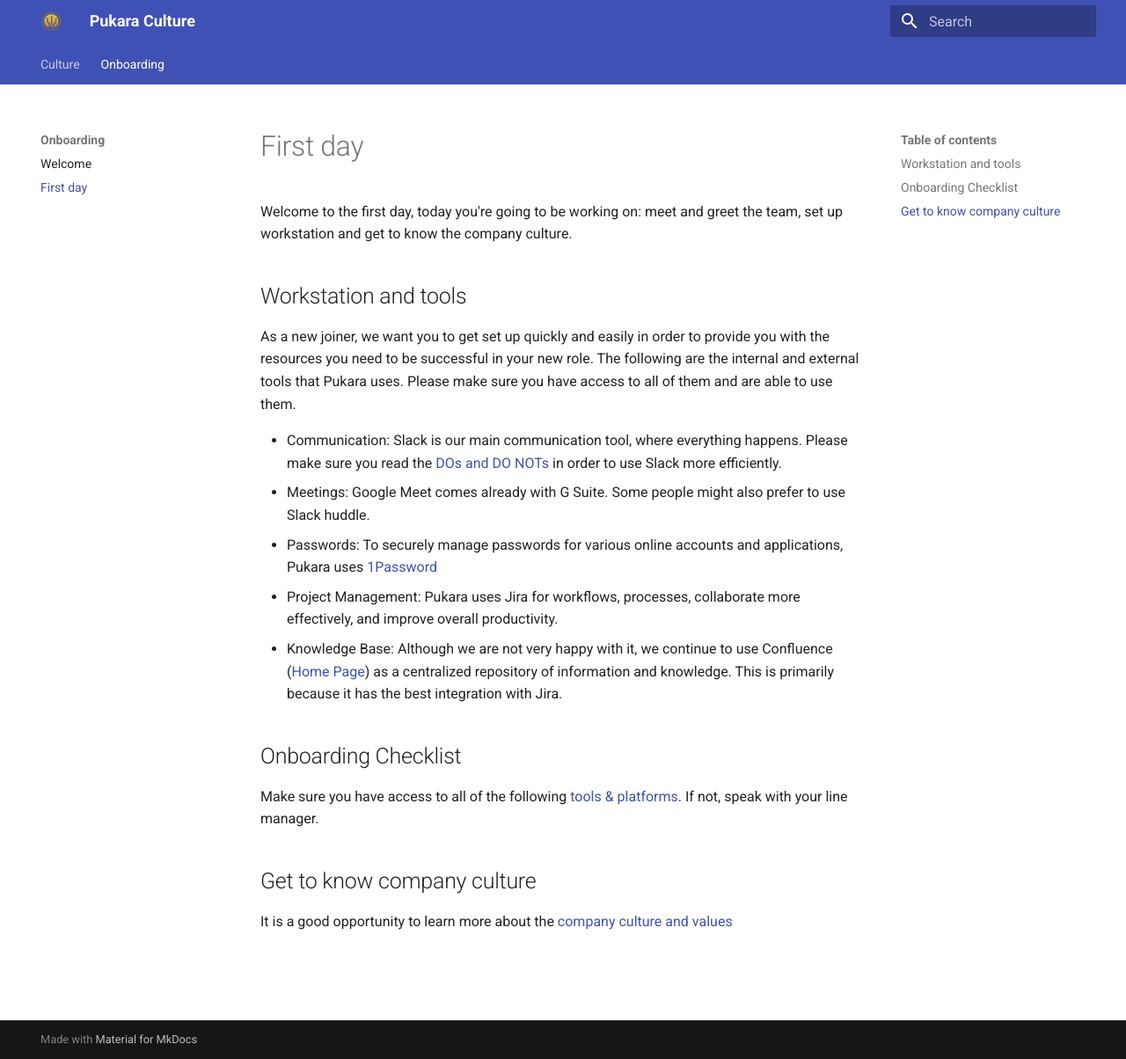
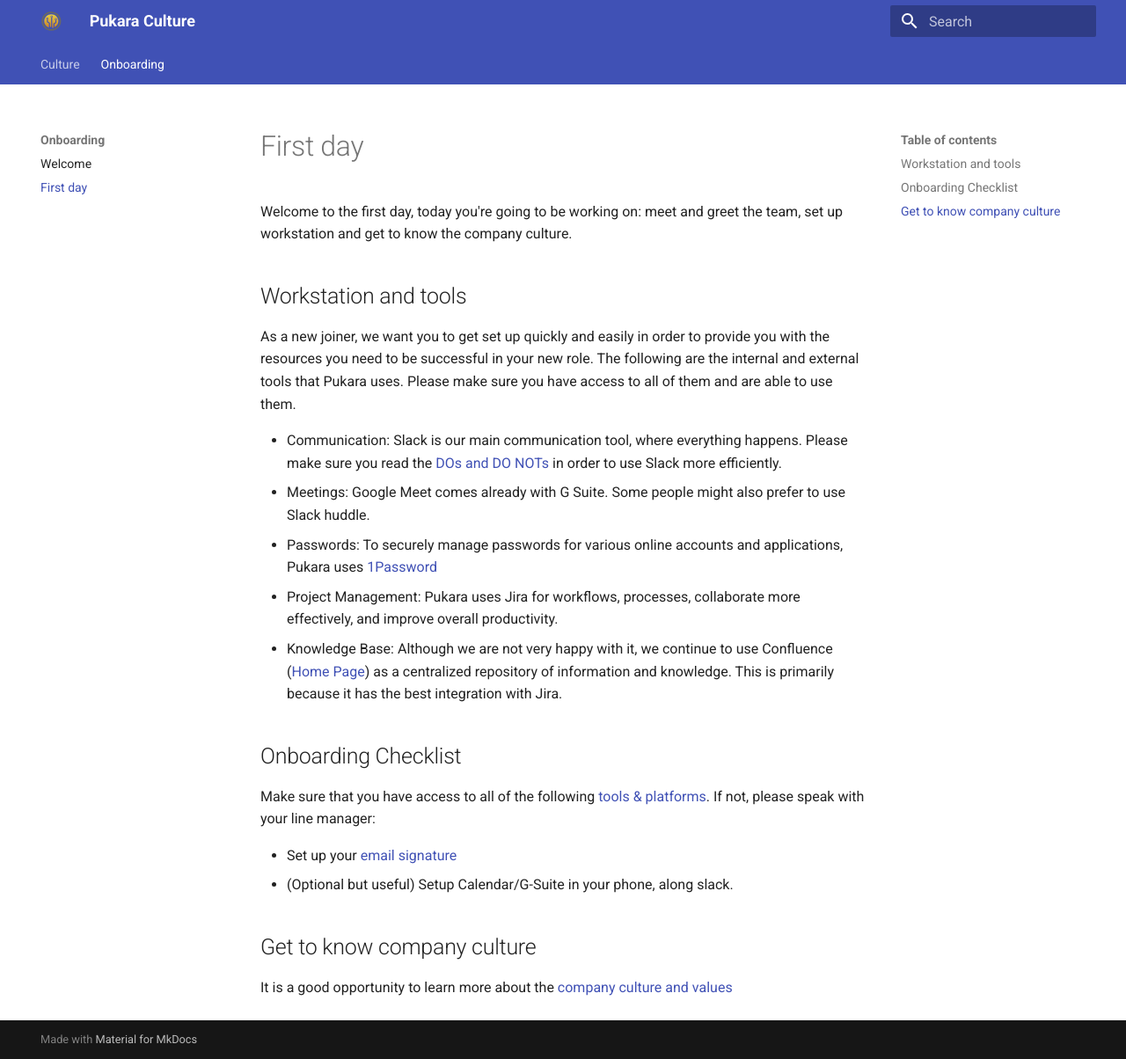
Before and after one commit to pukara-dev/culture, an MkDocs documentation site: the page built from docs/onboarding/first-day.md, in a window 1280 px wide and 1204 px high. Shown: the whole window at 88% size. Built offline with MkDocs 1.6.1 and Material for MkDocs 9.7.7, drawn with Linux system fonts in a browser that asks for light colours.

Commit message:
Add more items for the onboarding.

```diff
--- a/docs/onboarding/first-day.md
+++ b/docs/onboarding/first-day.md
@@ -14,8 +14,10 @@
 
 ## Onboarding Checklist
 
-Make sure you have access to all of the following [tools & platforms](https://pukarait.atlassian.net/wiki/spaces/PUK/pages/2265415688/Checklist). If not, speak with your line manager.
+Make sure that you have access to all of the following [tools & platforms](https://pukarait.atlassian.net/wiki/spaces/PUK/pages/2265415688/Checklist). If not, please speak with your line manager:
 
+- Set up your [email signature](https://pukarait.atlassian.net/wiki/spaces/PUK/pages/2267512833/Email+signature)
+- (Optional but useful) Setup Calendar/G-Suite in your phone, along slack.
 
 ## Get to know company culture
 
```
